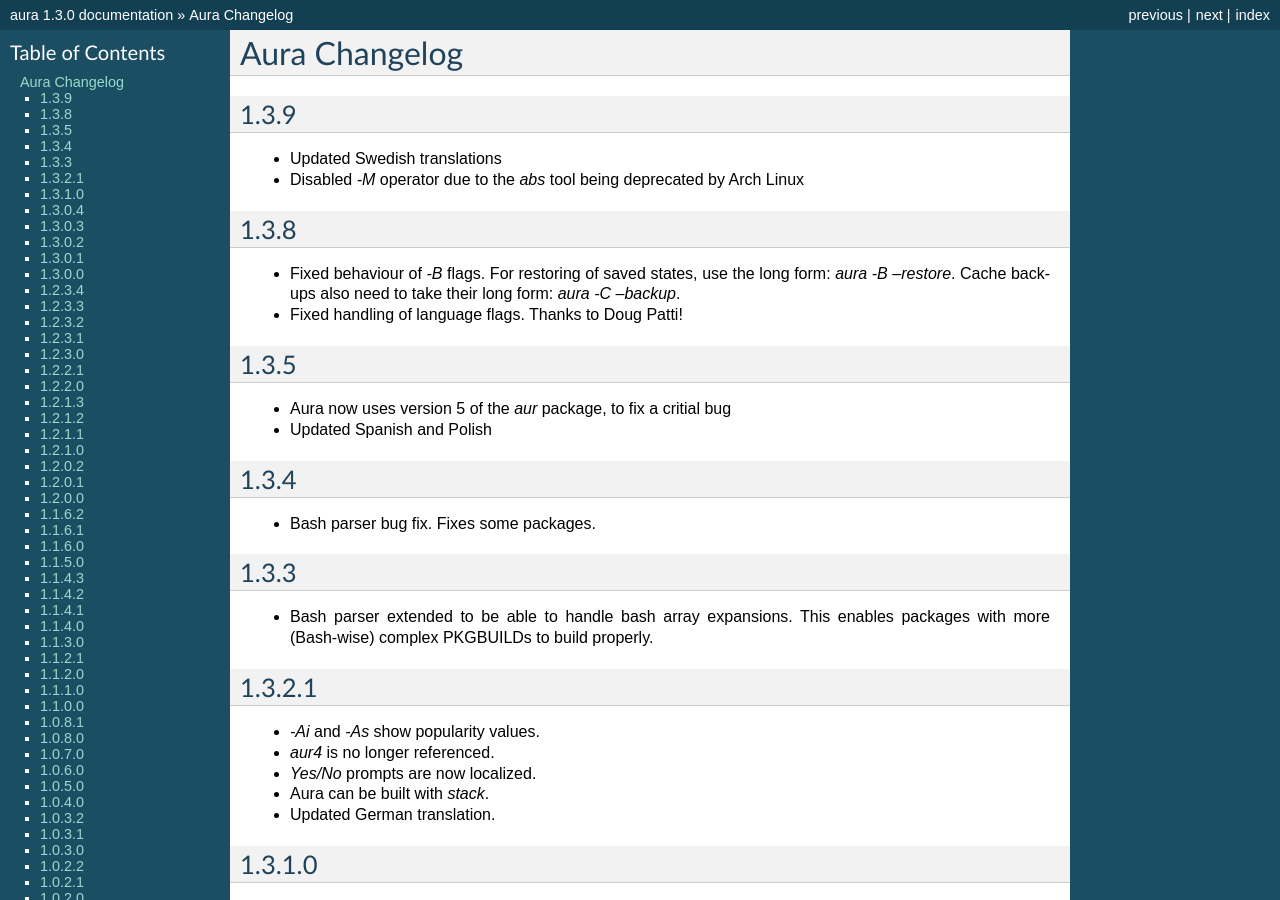
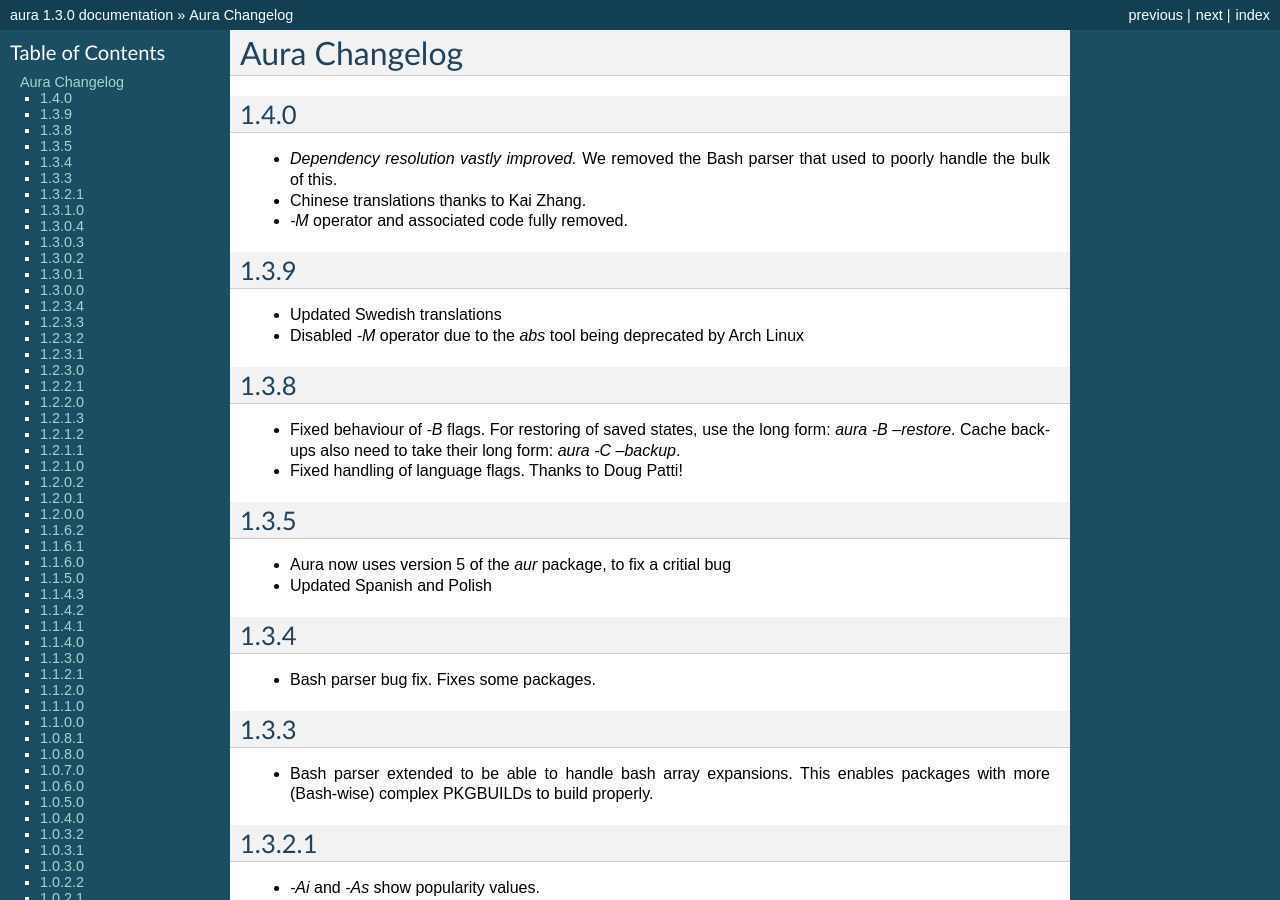
Before and after one commit to fosskers/aura, a Sphinx documentation site: the page built from aura/doc/source/changelog.rst, in a window 1280 px wide and 900 px high. Built offline with Sphinx 7.4.7, drawn with Linux system fonts in a browser that asks for light colours.

Commit message:
(aura) 1.3.9 -> 1.4.0

```diff
--- a/aura/doc/source/changelog.rst
+++ b/aura/doc/source/changelog.rst
@@ -1,5 +1,13 @@
 Aura Changelog
 ==============
+
+1.4.0
+-----
+- *Dependency resolution vastly improved.* We removed the Bash parser that used
+  to poorly handle the bulk of this.
+- Chinese translations thanks to Kai Zhang.
+- `-M` operator and associated code fully removed.
+
 1.3.9
 -----
 - Updated Swedish translations
```
Also changed, not shown: 3 other files.
